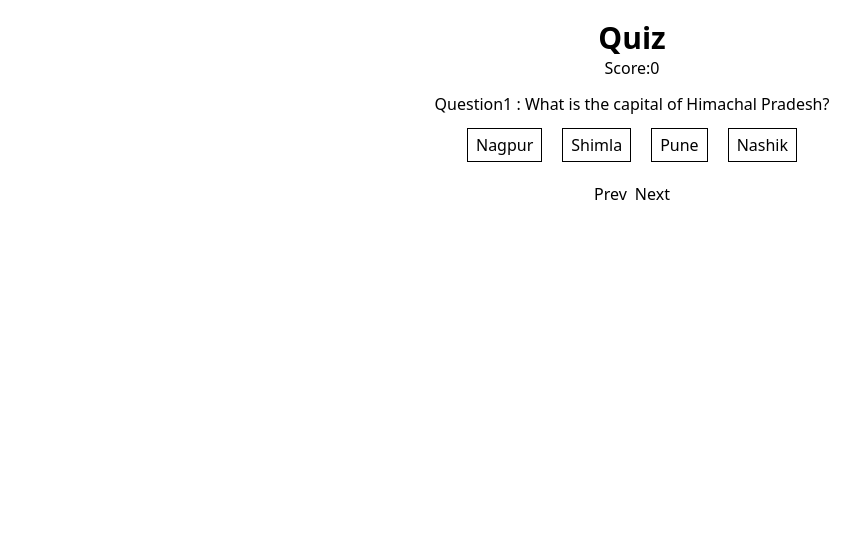
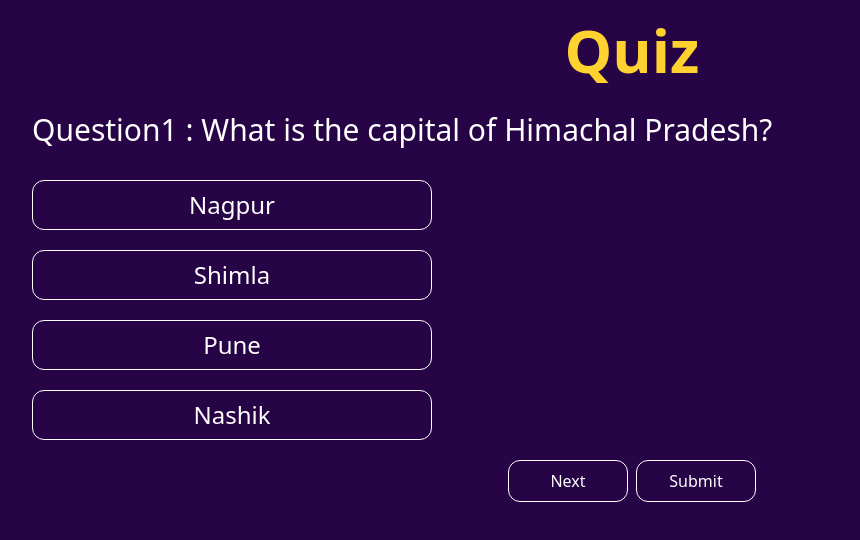
Before and after one commit to Kushalvardhan18/Interactive-Quiz-App, a React (Vite) app: page / in a window 1280 px wide. Shown: the top 540 px of the page, without its empty margins (8-868 px from the left). Built offline with nearby package versions, Linux system fonts and the light colour scheme.

Commit message:
beautifying with css

```diff
--- a/src/App.jsx
+++ b/src/App.jsx
@@ -3,49 +3,49 @@ import questions from "./assets/questions";
 
 function App() {
   const [count, setCount] = useState(0);
-  const [score,setScore] = useState(0)
-  const [hasAnswered, setHasAnswered] = useState(false)
+  const [score, setScore] = useState(0);
+  const [hasAnswered, setHasAnswered] = useState(false);
+
   function handleNextButton() {
     if (count < questions.length - 1) {
-      setHasAnswered(false)
+      setHasAnswered(false);
       setCount(count + 1);
     } else {
       setCount(count);
     }
   }
-  function handlePrevButton() {
-    if (count > 0) {
-      setCount(count - 1);
-    } else {
-      setCount(count);
-    }
-  }
-  function verifyResult(option){
-    if(!hasAnswered){
-      if(option === questions[count].correctAnswer){
-          setScore(score+1)
+
+  function handleSubmit() {}
+  function verifyResult(option) {
+    if (!hasAnswered) {
+      if (option === questions[count].correctAnswer) {
+        setScore(score + 1);
       }
     }
-      setHasAnswered(true)
-
+    setHasAnswered(true);
   }
   return (
-    <div className="flex flex-col items-center my-5">
-      <h1 className="font-bold text-3xl">Quiz</h1>
-      <h2>Score:{score}</h2>
-      <span className="my-3">
+    <div className="flex flex-col  my-5 mx-10">
+      <h1 className="font-bold text-6xl !text-amber-300 text-center">Quiz</h1>
+      {/* <h2>Score:{score}</h2> */}
+      <span className="my-8 text-3xl">
         Question{questions[count].id} : {questions[count].title}
       </span>
-      <span className="flex flex-wrap gap-5">
+      <span className="flex flex-col gap-5 ">
         {questions[count].options.map((option) => (
-          <div >
-            <input type="button" value={option}  className=" border-1 px-2 py-1 " onClick={() => verifyResult(option)}/>
+          <div>
+            <input
+              type="button"
+              value={option}
+              className=" w-100 border-1 px-5 py-2 rounded-xl hover:!bg-amber-300 hover:!text-yellow-800 text-2xl"
+              onClick={() => verifyResult(option)}
+            />
           </div>
         ))}
       </span>
-      <span className="flex gap-2 my-5">
-        <button onClick={handlePrevButton}>Prev</button>
-        <button onClick={handleNextButton}>Next</button>
+      <span className="flex  gap-2 my-5 justify-center">
+        <button onClick={handleNextButton} className="border-1 px-5 py-2 rounded-xl hover:!bg-green-600  w-30">Next</button>
+        <button onClick={handleSubmit} className="border-1 px-5 py-2 rounded-xl hover:!bg-blue-600  w-30">Submit</button>
       </span>
     </div>
   );
--- a/src/index.css
+++ b/src/index.css
@@ -1 +1,5 @@
 @import "tailwindcss";
+*{
+    background: #260446;
+    color: #ffffff;
+}
```
